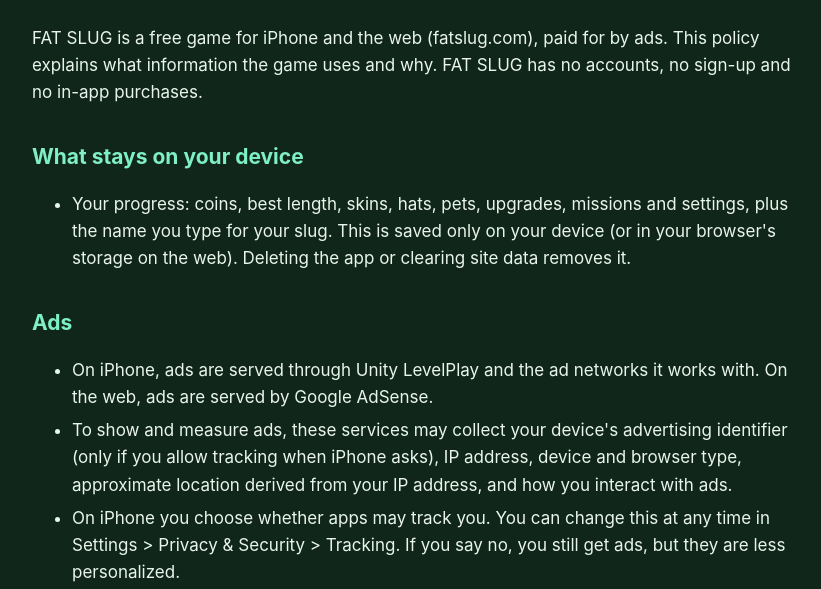
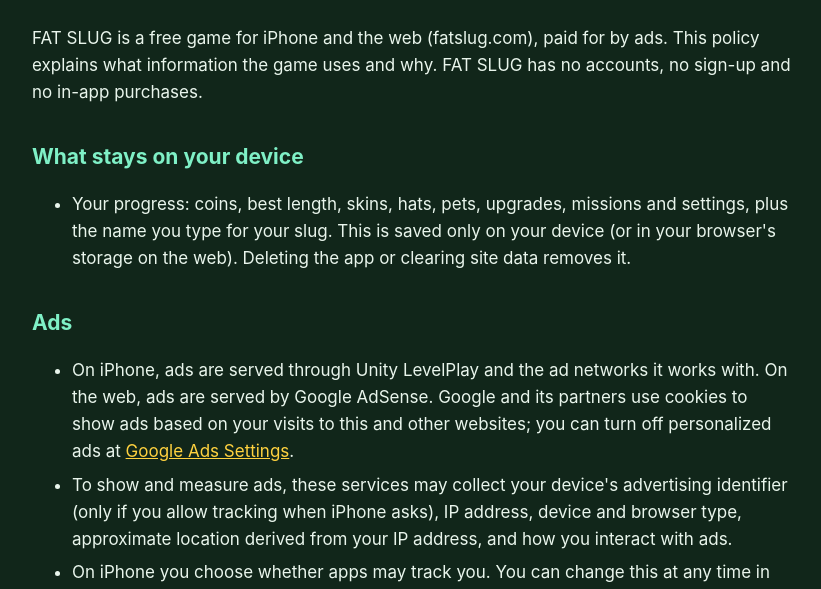
Before and after one commit to ATRUFRANO91/fatslug-web, a plain HTML site: page privacy.html in a window 1280 px wide. Shown: the part 203-792 px from the top of the page, without its empty margins (228-1049 px from the left). Drawn offline with Linux system fonts and the light colour scheme.

Commit message:
AdSense: site verification tag, ads.txt, cookie disclosure in privacy policy
Co-Authored-By: Claude Opus 5.5 <noreply@anthropic.com>
Claude-Session: https://claude.ai/code/session_01NbRR8iKWMionHEGwHd7SiN

```diff
--- a/privacy.html
+++ b/privacy.html
@@ -17,6 +17,8 @@
     header { display: flex; align-items: center; gap: 14px; margin-bottom: 18px; }
     header img { width: 56px; height: 56px; border-radius: 12px; }
   </style>
+  <!-- Google AdSense site verification (pub-4238722463291597). The game's own ad calls stay off until H5 Games Ads is approved. -->
+  <script async src="https://pagead2.googlesyndication.com/pagead/js/adsbygoogle.js?client=ca-pub-4238722463291597" crossorigin="anonymous"></script>
 </head>
 <body>
 <main>
@@ -33,7 +35,7 @@
 
   <h2>Ads</h2>
   <ul>
-    <li>On iPhone, ads are served through Unity LevelPlay and the ad networks it works with. On the web, ads are served by Google AdSense.</li>
+    <li>On iPhone, ads are served through Unity LevelPlay and the ad networks it works with. On the web, ads are served by Google AdSense. Google and its partners use cookies to show ads based on your visits to this and other websites; you can turn off personalized ads at <a href="https://adssettings.google.com">Google Ads Settings</a>.</li>
     <li>To show and measure ads, these services may collect your device's advertising identifier (only if you allow tracking when iPhone asks), IP address, device and browser type, approximate location derived from your IP address, and how you interact with ads.</li>
     <li>On iPhone you choose whether apps may track you. You can change this at any time in Settings &gt; Privacy &amp; Security &gt; Tracking. If you say no, you still get ads, but they are less personalized.</li>
     <li>Learn more: <a href="https://unity.com/legal/game-player-and-app-user-privacy-policy">Unity privacy policy</a> · <a href="https://policies.google.com/technologies/ads">How Google uses information for ads</a>.</li>
```
Also changed, not shown: index.html (+2 -0 lines), support.html (+2 -0 lines), ads.txt (added).
